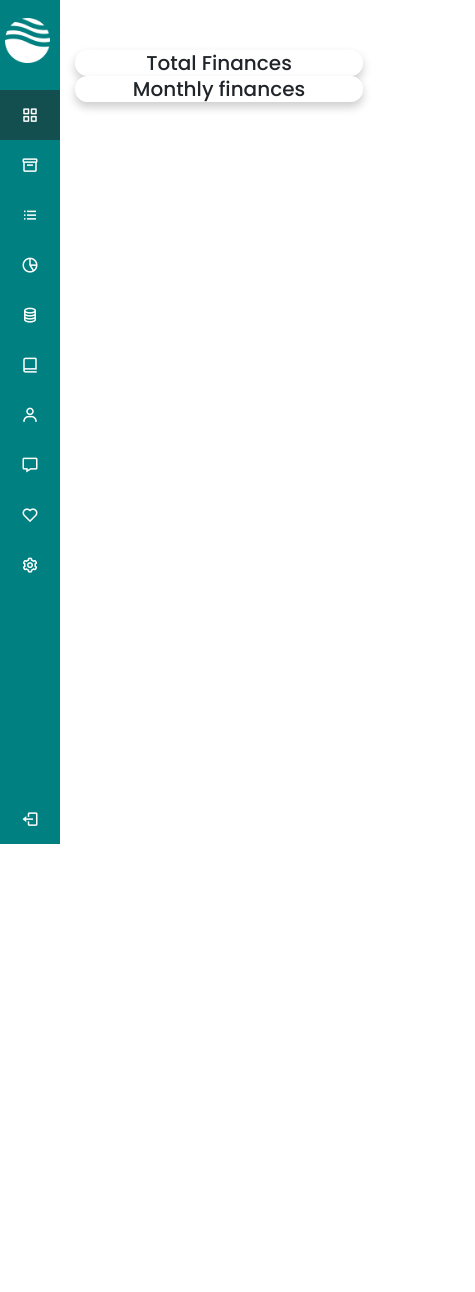
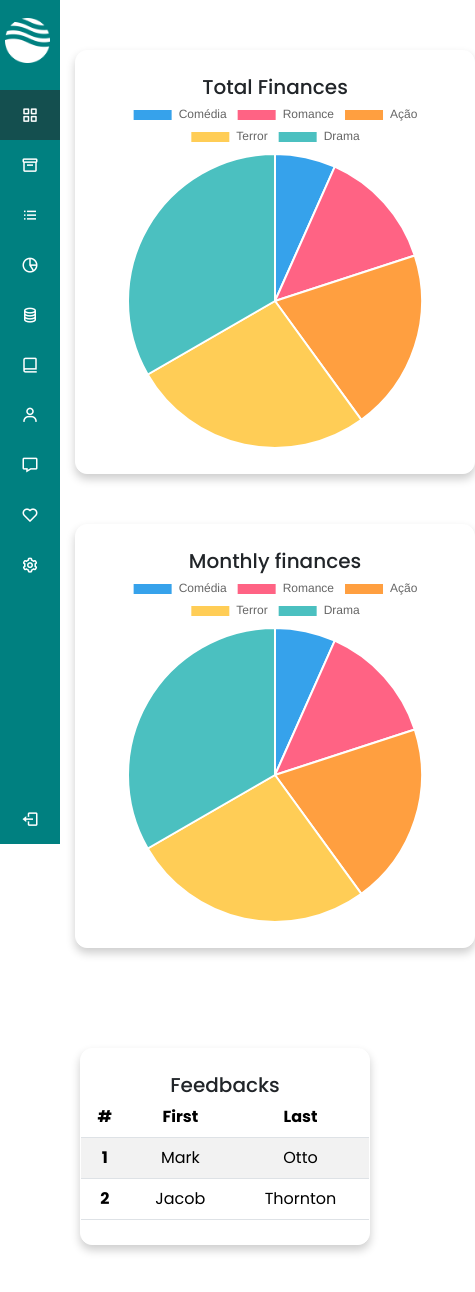
Before and after one commit to MiguelCastro9/Panksys-finance, an Angular app in the folder api-web/: page /dashboard in a window 390 px wide. Shown: the top 1292 px of the page, 475 px wide, since content can reach past the window. Before the commit the page ends 844 px from the top, so only its background shows below. Built offline with nearby package versions, Linux system fonts and the light colour scheme.

Commit message:
settings

```diff
--- a/api-web/package.json
+++ b/api-web/package.json
@@ -18,6 +18,7 @@
     "@angular/platform-browser": "^17.1.0",
     "@angular/platform-browser-dynamic": "^17.1.0",
     "@angular/router": "^17.1.0",
+    "chart.js": "^4.4.1",
     "rxjs": "~7.8.0",
     "tslib": "^2.3.0",
     "zone.js": "~0.14.3"
--- a/api-web/src/app/dashboard/dashboard.component.css
+++ b/api-web/src/app/dashboard/dashboard.component.css
@@ -9,19 +9,66 @@
 
 /* SECTION */
 
-.section {
+.section-graphic {
   margin-top: 50px;
   margin-left: 300px;
   transition: all 0.5s ease;
 }
 
-.card {
+.card-graphic {
+  width: 500px;
   border-radius: 12px;
   border-color: #fff;
   box-shadow: 0 5px 10px rgba(0, 0, 0, 0.2);
 }
 
+.section-table-feedback {
+  margin-top: 50px;
+  margin-left: 250px;
+  margin-right: 20px;
+  transition: all 0.5s ease;
+}
+
+.card-table-feedback {
+  max-width: 100%;
+  border-radius: 12px;
+  border-color: #fff;
+  box-shadow: 0 5px 10px rgba(0, 0, 0, 0.2);
+}
+
+canvas {
+  margin: auto;
+  width: 350px !important;
+  height: 350px !important;
+}
+
+.row {
+  margin-bottom: 50px;
+}
+
 /* RESPONSIVE */
+
+@media (max-width: 1300px) {
+  .sidebar {
+    width: 60px;
+  }
+
+  .sidebar.active {
+    width: 220px;
+  }
+
+  .logo-name {
+    display: none;
+  }
+
+  .section-graphic {
+    margin-left: 250px;
+  }
+
+  .section-table-feedback {
+    margin-left: 250px;
+  }
+}
 
 @media (max-width: 1240px) {
   .sidebar {
@@ -35,6 +82,24 @@
   .logo-name {
     display: none;
   }
+
+  .section-graphic {
+    margin-left: 130px;
+  }
+
+  .section-table-feedback {
+    margin-left: 80px;
+  }
+
+  .card-graphic {
+    width: 400px;
+  }
+
+  canvas {
+    margin: auto;
+    width: 350px !important;
+    height: 350px !important;
+  }
 }
 
 @media (max-width: 1150px) {
@@ -46,7 +111,7 @@
     width: 220px;
   }
 
-  .section {
+  .section-graphic {
     margin-left: 100px;
   }
 
@@ -64,8 +129,12 @@
     width: 220px;
   }
 
-  .section {
-    margin-left: 130px;
+  .section-graphic {
+    margin-left: 100px;
+  }
+
+  .card-graphic {
+    margin-bottom: 50px;
   }
 
   .logo-name {
@@ -82,8 +151,8 @@
     width: 220px;
   }
 
-  .section {
-    margin-left: 180px;
+  .section-graphic {
+    margin-left: 120px;
   }
 
   .logo-name {
@@ -100,8 +169,8 @@
     width: 220px;
   }
 
-  .section {
-    margin-left: 140px;
+  .section-graphic {
+    margin-left: 80px;
   }
 
   .logo-name {
@@ -118,7 +187,7 @@
     width: 220px;
   }
 
-  .section {
+  .section-graphic {
     margin-left: 90px;
   }
 
@@ -136,7 +205,7 @@
     width: 220px;
   }
 
-  .section {
+  .section-graphic {
     margin-left: 75px;
   }
 
@@ -154,7 +223,7 @@
     width: 220px;
   }
 
-  .section {
+  .section-graphic {
     margin-left: 65px;
   }
 
--- a/api-web/src/app/dashboard/dashboard.component.html
+++ b/api-web/src/app/dashboard/dashboard.component.html
@@ -1,24 +1,62 @@
-<section class="section">
+<section class="section-graphic">
   <div class="container text-center">
     <div class="row">
       <div class="col">
-        <div class="card" style="width: 18rem;">
+        <div class="card card-graphic">
           <div class="card-body">
+            <br>
             <h5 class="card-title">Total Finances</h5>
-
-
+            <canvas #total_finances></canvas>
+            <br>
           </div>
         </div>
       </div>
       <div class="col">
-        <div class="card" style="width: 18rem;">
+        <div class="card card-graphic">
           <div class="card-body">
+            <br>
             <h5 class="card-title">Monthly finances</h5>
-
-
+            <canvas #monthly_finances></canvas>
+            <br>
           </div>
         </div>
       </div>
     </div>
   </div>
 </section>
+<section class="section-table-feedback">
+  <div class="container text-center">
+    <div class="row">
+      <div class="col">
+        <div class="card card-table-feedback">
+          <div class="card-body">
+            <br>
+            <h5 class="card-title">Feedbacks</h5>
+            <table class="table table-responsive table-striped">
+              <thead>
+                <tr>
+                  <th scope="col">#</th>
+                  <th scope="col">First</th>
+                  <th scope="col">Last</th>
+                </tr>
+              </thead>
+              <tbody>
+                <tr>
+                  <th scope="row">1</th>
+                  <td>Mark</td>
+                  <td>Otto</td>
+                </tr>
+                <tr>
+                  <th scope="row">2</th>
+                  <td>Jacob</td>
+                  <td>Thornton</td>
+                </tr>
+              </tbody>
+            </table>
+            <br>
+          </div>
+        </div>
+      </div>
+    </div>
+  </div>
+</section>
--- a/api-web/src/app/dashboard/dashboard.component.ts
+++ b/api-web/src/app/dashboard/dashboard.component.ts
@@ -1,4 +1,5 @@
-import { Component } from '@angular/core';
+import { Component, ElementRef, OnInit, ViewChild } from '@angular/core';
+import { Chart, registerables } from 'chart.js';
 
 @Component({
   selector: 'app-dashboard',
@@ -7,6 +8,41 @@ import { Component } from '@angular/core';
   templateUrl: './dashboard.component.html',
   styleUrl: './dashboard.component.css'
 })
-export class DashboardComponent {
+export class DashboardComponent implements OnInit {
 
+  constructor() {
+    Chart.register(...registerables);
+   }
+
+   @ViewChild("total_finances", {static: true}) element_total_finances!: ElementRef;
+   @ViewChild("monthly_finances", {static: true}) element_monthly_finances!: ElementRef;
+
+   ngOnInit(): void {
+
+    new Chart(this.element_total_finances.nativeElement, {
+      type: 'pie',
+      data: {
+        labels: ["Comédia","Romance","Ação","Terror", "Drama"],
+        datasets: [{
+          data: [10, 20, 30, 40, 50]
+        }]
+      },
+      options: {
+        responsive: true
+      }
+    });
+
+    new Chart(this.element_monthly_finances.nativeElement, {
+      type: 'pie',
+      data: {
+        labels: ["Comédia","Romance","Ação","Terror", "Drama"],
+        datasets: [{
+          data: [10, 20, 30, 40, 50]
+        }]
+      },
+      options: {
+        responsive: true
+      }
+    });
+   }
 }
```
Also changed, not shown: 1 other file (tests, documents, lock files or other folders).
